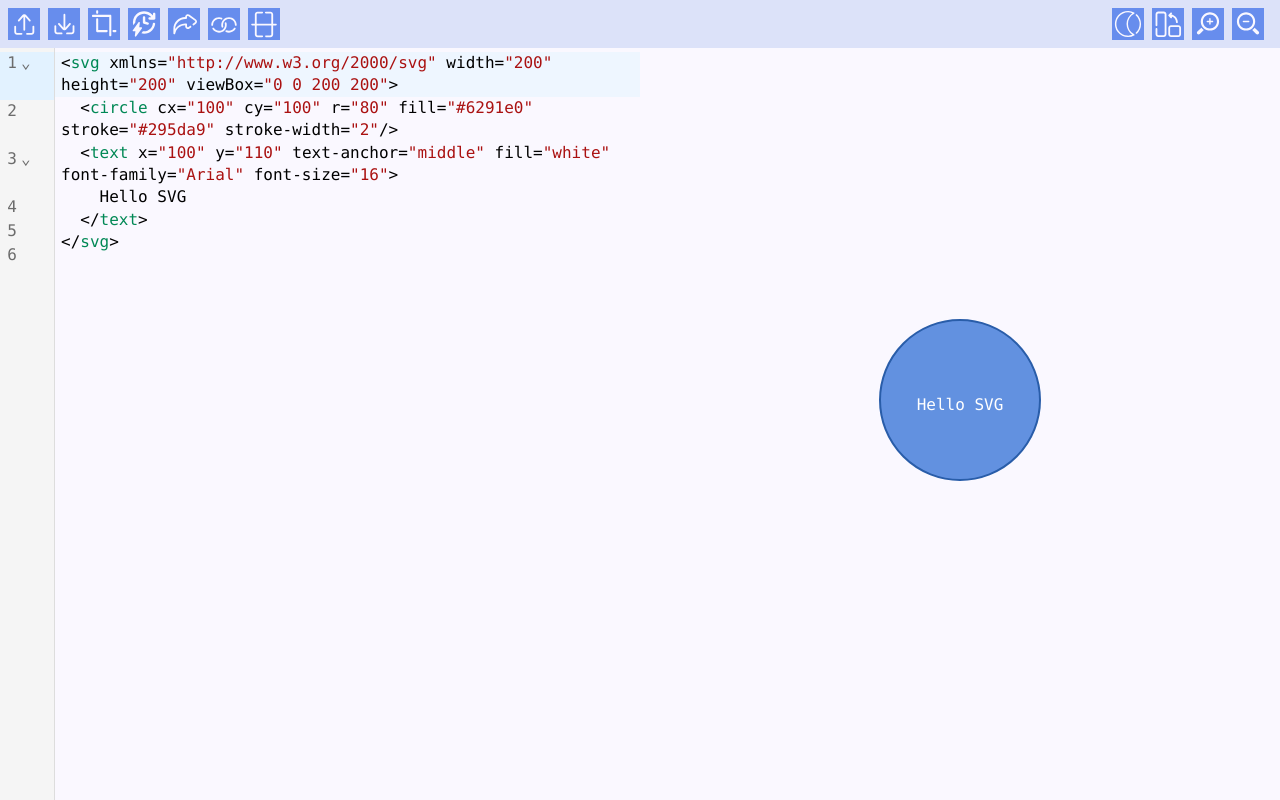
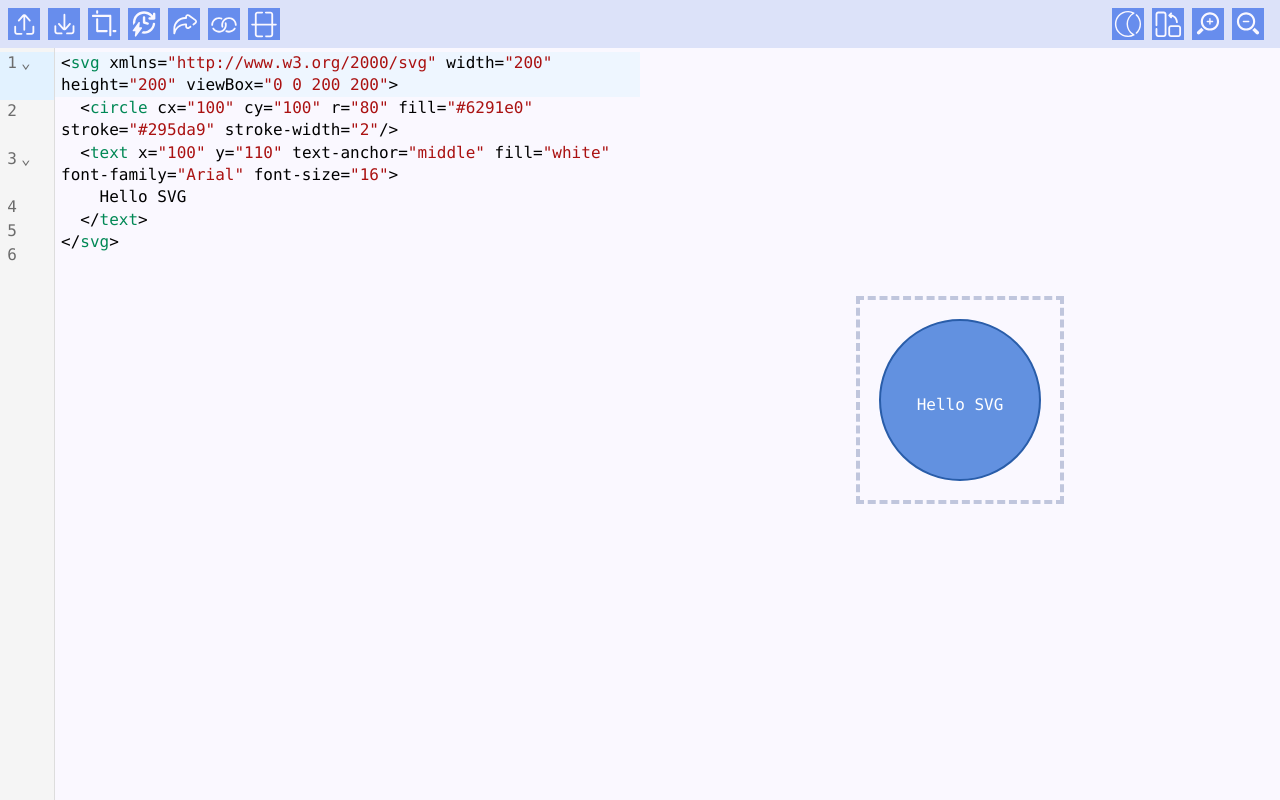
Before and after one commit to xero/slicksvg, a website built with Vite: page src/index.html in a window 1280 px wide. Built offline with nearby package versions, Linux system fonts and the light colour scheme.

Commit message:
adds border correctly

```diff
--- a/src/theme.css
+++ b/src/theme.css
@@ -39,6 +39,7 @@
 	--color-header: var(--color-slick-700);
 	--color-btn: var(--color-slick-500);
 	--color-btn-h: var(--color-slick-700);
+	--color-bounds: var(--color-mono-300);
   --current-color: var(--color-mono-950);
   --breakpoint-xs: 30rem;
   --breakpoint-2xl: 100rem;
@@ -59,6 +60,7 @@
   --color-preview: #2b2f37;
 	--color-btn: var(--color-slick-700);
 	--color-btn-h: var(--color-slick-500);
+	--color-bounds: var(--color-mono-500);
 }
 /* <--//----------------------------------------------------------[document] */
 :root {
@@ -191,7 +193,8 @@
     }
     .svg-container {
 			color: var(--current-color);
-      @apply flex items-center justify-center;
+			fill: var(--current-color);
+      @apply flex items-center justify-center border-4 border-dashed border-bounds;
     }
     .error {
       @apply text-red-500 p-4 text-center;
```
